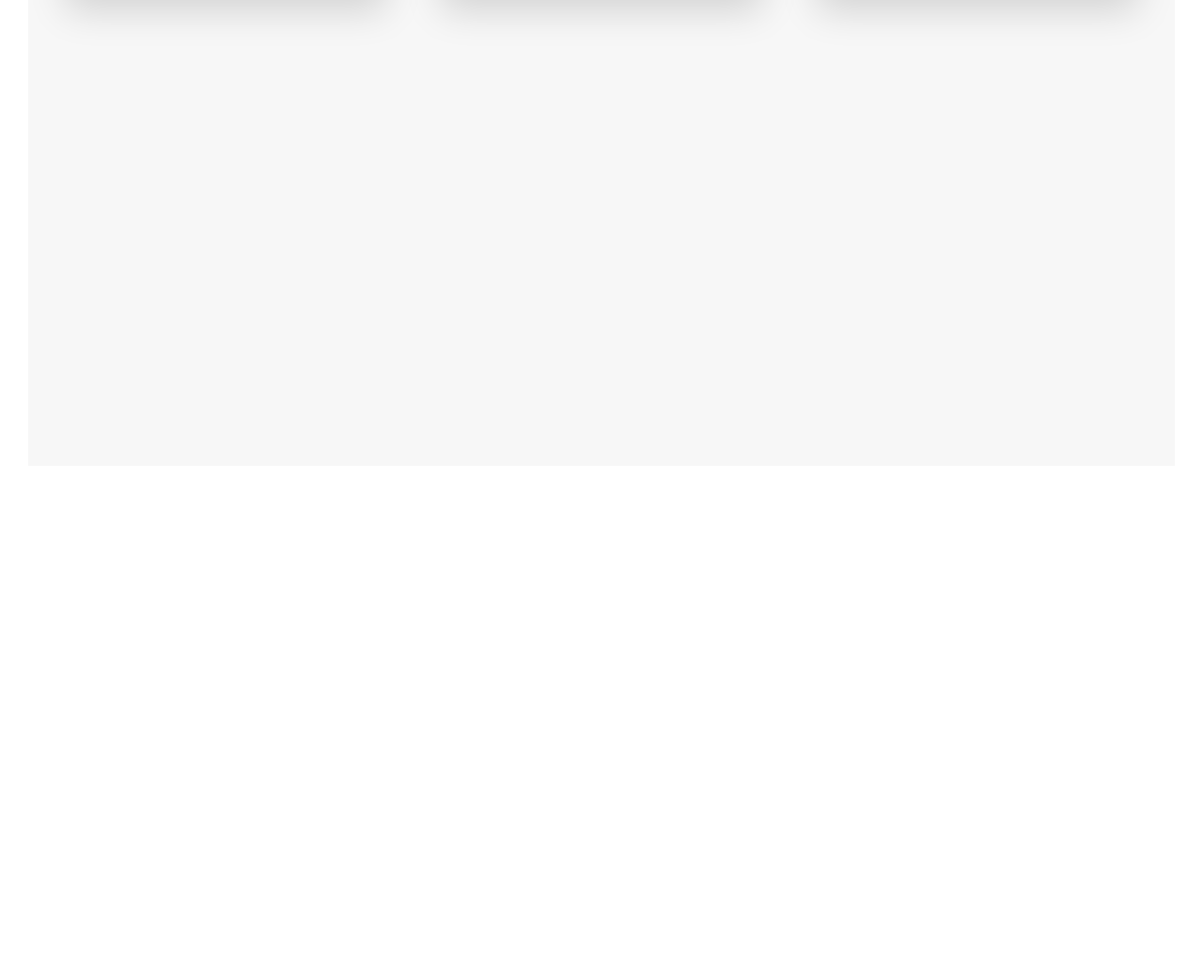
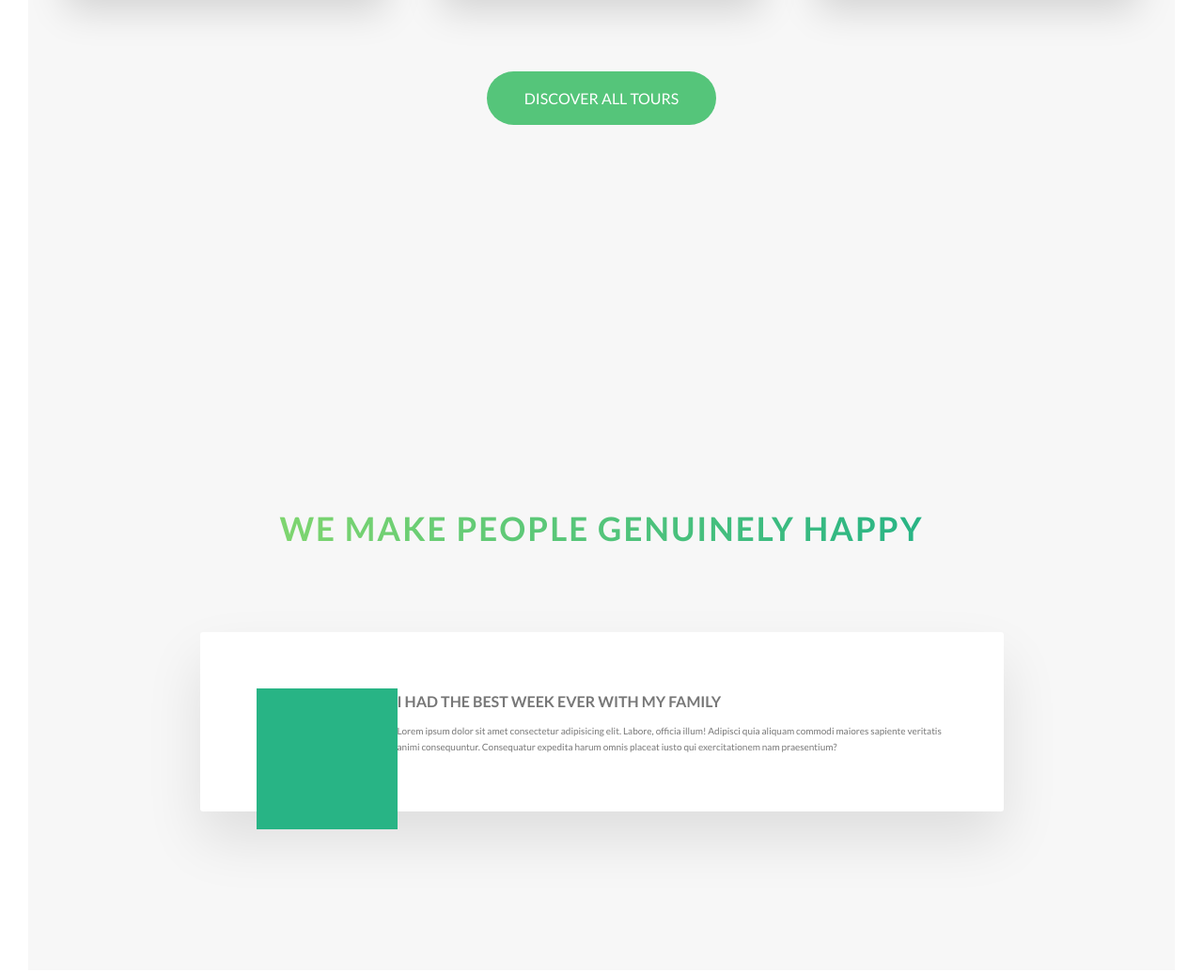
Before and after one commit to jcarp19/Natours, a website: page starter/index.html in a window 1280 px wide. Shown: the part 3012-4048 px from the top of the page at 94% size. Before the commit the page ends 3538 px from the top, so only its background shows below. Drawn offline with Linux system fonts and the light colour scheme.

Commit message:
start of story section

```diff
--- a/starter/index.html
+++ b/starter/index.html
@@ -198,6 +198,31 @@
                         </div>
                     </div>
                 </div>
+
+                <div class="u-center-text u-margin-top-xl">
+                    <a href="#" class="btn btn--green">Discover all tours</a>
+                </div>
+            </section>
+
+            <section class="section-stories">
+                <div class="u-center-text u-margin-bottom-lg">
+                    <h2 class="heading-secondary">
+                        We make people genuinely happy
+                    </h2>
+                </div>
+                <div class="row">
+                    <div class="story">
+                        <figure class="story__shape">
+
+                        </figure>
+                        <div class="story__text">
+                            <h3 class="heading-tertiary u-margin-bottom-sm">
+                                I had the best week ever with my family
+                            </h3>
+                            <p>Lorem ipsum dolor sit amet consectetur adipisicing elit. Labore, officia illum! Adipisci quia aliquam commodi maiores sapiente veritatis animi consequuntur. Consequatur expedita harum omnis placeat iusto qui exercitationem nam praesentium?</p>
+                        </div>
+                    </div>
+                </div>
             </section>
         </main>
 
--- a/starter/sass/base/_utilities.scss
+++ b/starter/sass/base/_utilities.scss
@@ -3,3 +3,6 @@
 .u-margin-bottom-sm { margin-bottom: 1.0rem;}
 .u-margin-bottom-md { margin-bottom: 4rem;}
 .u-margin-bottom-lg { margin-bottom: 8rem;}
+
+.u-margin-top-lg { margin-bottom: 8rem;}
+.u-margin-top-xl { margin-bottom: 10rem;}
--- a/starter/sass/components/_button.scss
+++ b/starter/sass/components/_button.scss
@@ -9,6 +9,7 @@
         transition: all .2s ;
         position: relative;
     }
+
     &:hover {
         transform: translateY(-.3rem);
         box-shadow: 0 1rem 2rem rgba($color-black, 0.2);
@@ -22,11 +23,20 @@
         transform: translateY(-.1rem);
         box-shadow: 0 .5rem 1rem rgba($color-black, 0.2);
     }
+
     &--white {
         background-color: $color-white;
         color: $color-grey-dark;
         &::after {
             background-color: $color-white;
+        }
+    }
+
+    &--green {
+        background-color: $color-primary;
+        color: $color-white;
+        &::after {
+            background-color: $color-primary;
         }
     }
 
--- a/starter/sass/components/_card.scss
+++ b/starter/sass/components/_card.scss
@@ -50,6 +50,8 @@
         height: 23rem;
         background-blend-mode: screen;
         clip-path: polygon(0 0, 100% 0, 100% 85%, 0 100%);
+        border-top-left-radius: 3px;
+        border-top-right-radius: 3px;
 
         &--1 {
             background-image: linear-gradient(to right bottom, $color-secondary-light, $color-secondary-dark), url(../img/nat-5.jpg);
--- /dev/null
+++ b/starter/sass/components/story.scss
@@ -0,0 +1,16 @@
+.story {
+    width: 75%;
+    margin: 0 auto;
+    box-shadow: 0 3rem 6rem rgba(0, 0, 0, .1);
+    background-color: #fff;
+    border-radius: 3px;
+    padding: 6rem;
+    font-size: 1rem;
+
+    &__shape {
+        width: 15rem;
+        height: 15rem;
+        background-color: $color-primary-dark;
+        float: left;
+    }
+}
--- a/starter/sass/main.scss
+++ b/starter/sass/main.scss
@@ -11,6 +11,7 @@
 @import "components/card";
 @import "components/composition";
 @import "components/feature-box";
+@import "components/story";
 
 @import "layout/grid";
 @import "layout/header";
--- a/starter/sass/pages/_home.scss
+++ b/starter/sass/pages/_home.scss
@@ -17,6 +17,10 @@
 }
 .section-tours {
     background-color: $color-grey-light-1;
-    padding: 25rem 0 50rem 0;
+    padding: 25rem 0 15rem 0;
     margin-top: -10rem;
 }
+.section-stories {
+    padding: 15rem 0;
+    background-color: $color-grey-light-1;
+}
```
Also changed, not shown: starter/css/style.css.
